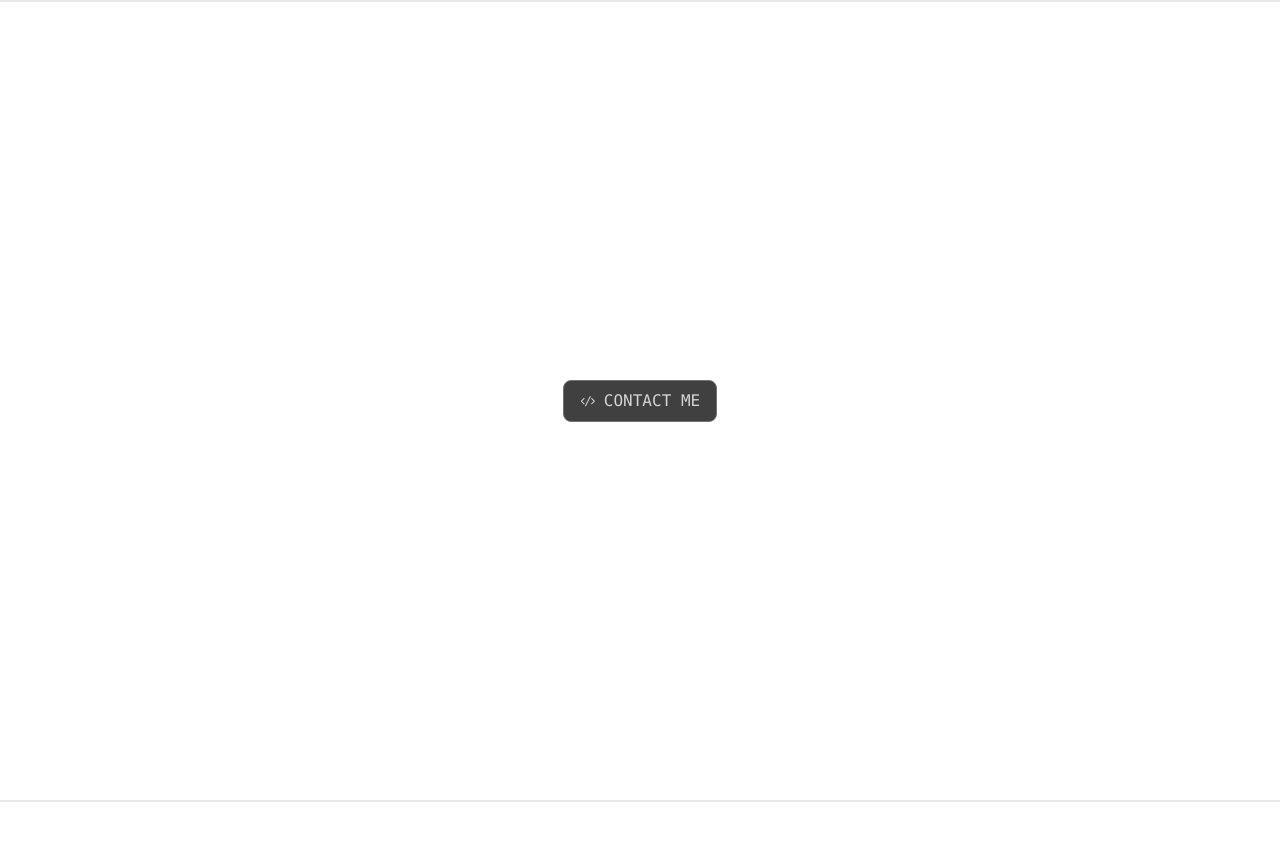
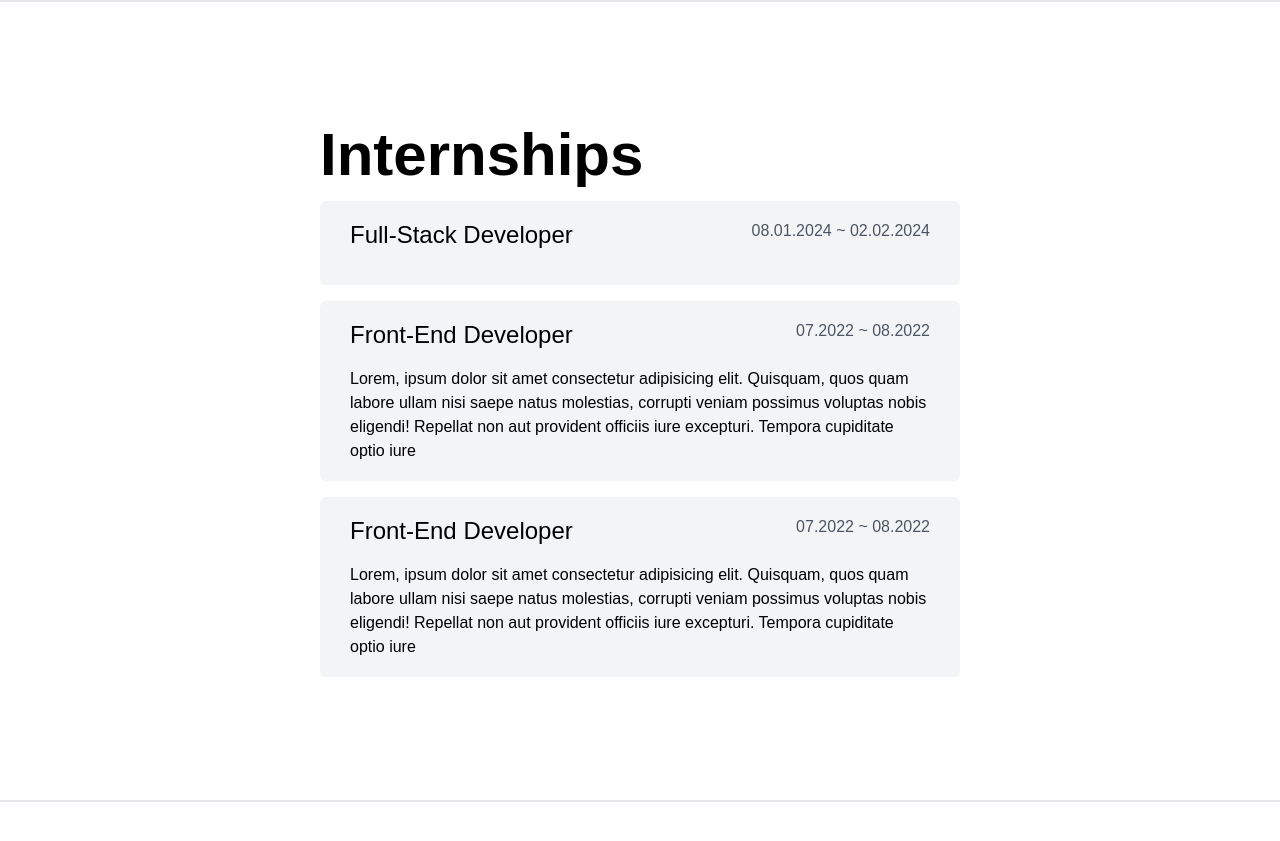
Before and after one commit to hozakowskimilosz/portfolio, a React app: page / in a window 1280 px wide. Shown: the part 800-1641 px from the top of the page. Built offline with nearby package versions, Linux system fonts and the light colour scheme; the HTML template or start-up script is replaced by a standard one.

Commit message:
added experience section

```diff
--- a/src/components/Experience.tsx
+++ b/src/components/Experience.tsx
@@ -1,9 +1,64 @@
-import EncryptButton from "./ui/EncryptButton";
+import Reveal from "./ui/Reveal";
 
 function Experience() {
   return (
     <div id="experience" className="flex h-screen items-center justify-center">
-      <EncryptButton />
+      <div className="flex flex-col gap-4 md:w-[40rem]">
+        <h2 className="text-6xl font-bold transition-all hover:tracking-wider hover:text-primary-light">
+          Internships
+        </h2>
+
+        <Reveal>
+          <div className="flex flex-wrap gap-4">
+            <div className="flex flex-col gap-4 rounded-md border-2 border-transparent bg-gray-100 px-7 py-4 transition-all hover:border-primary md:w-[40rem]">
+              <div className="flex justify-between">
+                <h3 className="text-2xl">Full-Stack Developer</h3>
+                <p className="text-gray-600">08.01.2024 ~ 02.02.2024</p>
+              </div>
+
+              <p></p>
+            </div>
+          </div>
+        </Reveal>
+
+        <Reveal>
+          <div className="flex flex-wrap gap-4">
+            <div className="flex flex-col gap-4 rounded-md border-2 border-transparent bg-gray-100 px-7 py-4 transition-all hover:border-primary md:w-[40rem]">
+              <div className="flex justify-between">
+                <h3 className="text-2xl">Front-End Developer</h3>
+                <p className="text-gray-600">07.2022 ~ 08.2022</p>
+              </div>
+
+              <p>
+                Lorem, ipsum dolor sit amet consectetur adipisicing elit.
+                Quisquam, quos quam labore ullam nisi saepe natus molestias,
+                corrupti veniam possimus voluptas nobis eligendi! Repellat non
+                aut provident officiis iure excepturi. Tempora cupiditate optio
+                iure
+              </p>
+            </div>
+          </div>
+        </Reveal>
+
+        <Reveal>
+          <div className="flex flex-wrap gap-4">
+            <div className="flex flex-col gap-4 rounded-md border-2 border-transparent bg-gray-100 px-7 py-4 transition-all hover:border-primary md:w-[40rem]">
+              <div className="flex justify-between">
+                <h3 className="text-2xl">Front-End Developer</h3>
+                <p className="text-gray-600">07.2022 ~ 08.2022</p>
+              </div>
+
+              <p>
+                Lorem, ipsum dolor sit amet consectetur adipisicing elit.
+                Quisquam, quos quam labore ullam nisi saepe natus molestias,
+                corrupti veniam possimus voluptas nobis eligendi! Repellat non
+                aut provident officiis iure excepturi. Tempora cupiditate optio
+                iure
+              </p>
+            </div>
+          </div>
+        </Reveal>
+      </div>
     </div>
   );
 }
```
